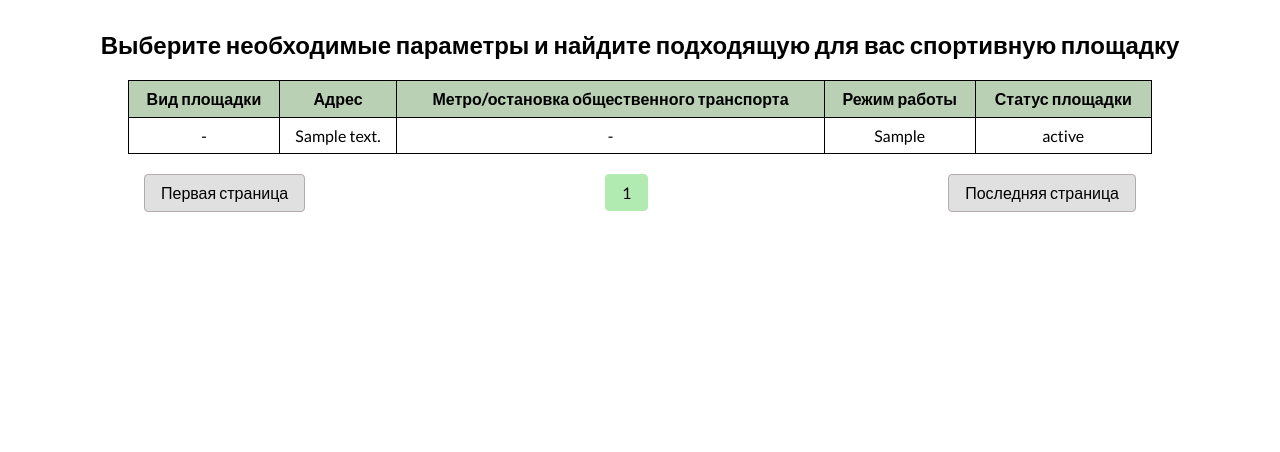
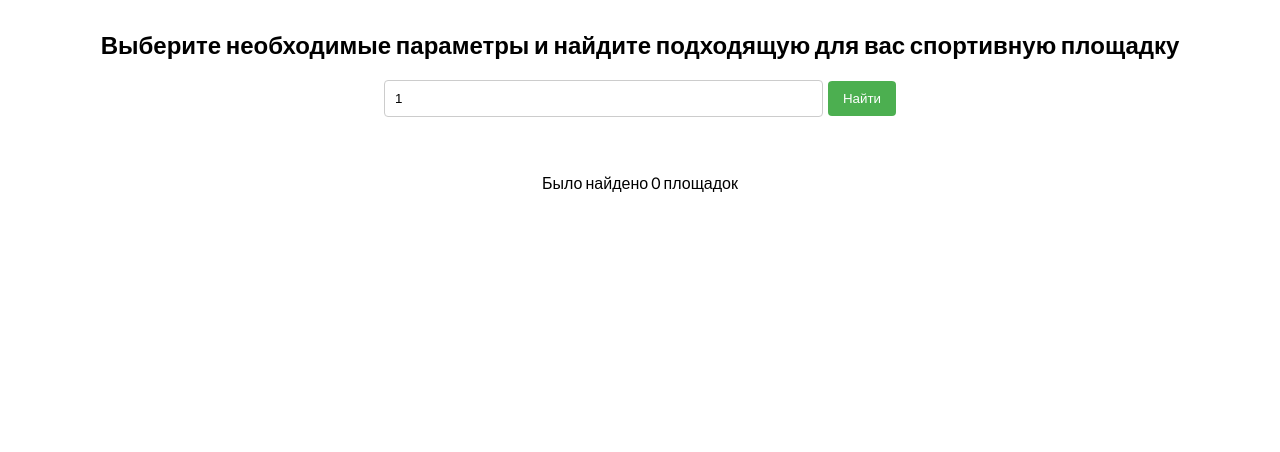
Before and after one commit to Li18ko/Course-Project, a PHP site: page /?search=1 in a window 1280 px wide. Shown: the part 173-625 px from the top of the page. Run offline with PHP 8.4, Linux system fonts and the light colour scheme; tables that the repository leaves empty or names only in its code hold one stand-in row (values such as "Sample post"); data that the repository does not hold is empty.

Commit message:
поисковая строка + вывод количество найденных площадок

```diff
--- a/index.php
+++ b/index.php
@@ -6,6 +6,7 @@ include 'db.php';
 
 <!DOCTYPE html>
 <html lang="en">
+
 <head>
     <meta charset="UTF-8">
     <meta name="viewport" content="width=device-width, initial-scale=1.0">
@@ -16,6 +17,7 @@ include 'db.php';
     <link href="https://fonts.googleapis.com/css2?family=Lato&display=swap" rel="stylesheet">
     <link rel="icon" href="image\logo.svg" type="image/x-icon">
 </head>
+
 <body>
     <header>
         <div class="logo-container">
@@ -27,20 +29,53 @@ include 'db.php';
 
     <main>
         <h2>Выберите необходимые параметры и найдите подходящую для вас спортивную площадку</h2>
+
+        <div class="search-container">
+            <form action="index.php" method="GET">
+                <input type="text" name="search" placeholder="Поиск..." value="<?php echo isset($_GET['search']) ? htmlspecialchars($_GET['search']) : ''; ?>">
+                <input type="submit" value="Найти">
+            </form>
+        </div>
+
         <div class="info">
-            <table>
-                <tr class="table_header">
-                    <th>Вид площадки</th>
-                    <th>Адрес</th>
-                    <th>Метро/остановка общественного транспорта</th>
-                    <th>Режим работы</th>
-                    <th>Статус площадки</th>
-                </tr>
+            <?php
+            if (isset($_GET['search']) && !empty($_GET['search'])) {
+                $searchTerm = '%' . $_GET['search'] . '%';
 
-                <?php
-                $sql = "SELECT * FROM dataset";
-                $result = $mysql->query($sql);
+                $sql = "SELECT COUNT(*) AS total FROM dataset WHERE LOWER(typeSport) LIKE LOWER(?)
+                OR LOWER(address) LIKE LOWER(?)
+                OR LOWER(metro_transportStop) LIKE LOWER(?)
+                OR LOWER(schedule) LIKE LOWER(?)
+                OR LOWER(status) LIKE LOWER(?)";
 
+                $stmt = $mysql->prepare($sql);
+                $stmt->bind_param('sssss', $searchTerm, $searchTerm, $searchTerm, $searchTerm, $searchTerm);
+                $stmt->execute();
+                $result = $stmt->get_result();
+                $row = $result->fetch_assoc();
+                $totalRecords = $row['total'];
+
+                $recordsPerPage = 10;
+                $totalPages = ceil($totalRecords / $recordsPerPage);
+
+                $currentPage = isset($_GET['page']) ? $_GET['page'] : 1;
+                $offset = ($currentPage - 1) * $recordsPerPage;
+
+                $sql = "SELECT * FROM dataset WHERE LOWER(typeSport) LIKE LOWER(?)
+                OR LOWER(address) LIKE LOWER(?)
+                OR LOWER(metro_transportStop) LIKE LOWER(?)
+                OR LOWER(schedule) LIKE LOWER(?)
+                OR LOWER(status) LIKE LOWER(?)
+                LIMIT $offset, $recordsPerPage";
+
+                $stmt = $mysql->prepare($sql);
+                $stmt->bind_param('sssss', $searchTerm, $searchTerm, $searchTerm, $searchTerm, $searchTerm);
+                $stmt->execute();
+                $result = $stmt->get_result();
+
+                $modalId = "";
+
+            } else {
                 $sql = "SELECT COUNT(*) AS total FROM dataset";
                 $result = $mysql->query($sql);
                 $row = $result->fetch_assoc();
@@ -55,9 +90,42 @@ include 'db.php';
                 $sql = "SELECT * FROM dataset LIMIT $offset, $recordsPerPage";
                 $result = $mysql->query($sql);
                 $modalId = "";
+            }
 
+            if ($totalRecords < 0) {
+                return "Некорректное значение";
+            }
+
+            $pluralForm = "";
+            $x = "";
+
+            if ($totalRecords % 10 === 1 && $totalRecords % 100 !== 11) {
+                $pluralForm = "площадка";
+                $x = "Была найдена ";
+            } elseif (($totalRecords % 10 >= 2 && $totalRecords % 10 <= 4) && ($totalRecords % 100 < 12 || $totalRecords % 100 > 14)) {
+                $pluralForm = "площадки";
+                $x = "Были найдены ";
+            } elseif ($totalRecords % 10 === 0 || ($totalRecords % 10 >= 5 && $totalRecords % 10 <= 9) || ($totalRecords % 100 >= 11 && $totalRecords % 100 <= 14)) {
+                $pluralForm = "площадок";
+                $x = "Было найдено ";
+            }
+
+            echo '<p>' . $x . ' ' . $totalRecords . ' ' .$pluralForm . '</p>';
+
+            if ($totalRecords != 0){
+            ?>
+            <table>
+                <tr class="table_header">
+                    <th>Вид площадки</th>
+                    <th>Адрес</th>
+                    <th>Метро/остановка общественного транспорта</th>
+                    <th>Режим работы</th>
+                    <th>Статус площадки</th>
+                </tr>
+
+                <?php
                 if ($result->num_rows > 0) {
-                    while($row = $result->fetch_assoc()) {
+                    while ($row = $result->fetch_assoc()) {
                         $modalId = "modal" . $row["id"];
                         echo '<tr data-modal-id="' . $modalId . '" class="line_table">';
                         echo '<td>' . (!empty($row["typeSport"]) ? $row["typeSport"] : '-') . '</td>';
@@ -81,10 +149,10 @@ include 'db.php';
                         echo '        <p class="parameters"><strong>Статус: </strong>' . (!empty($row["status"]) ? $row["status"] : '-') . '</p>';
                         echo '        <p class="parameters"><strong>Время работы: </strong>' . (!empty($row["schedule"]) ? $row["schedule"] : '-') . '</p>';
                         echo '        <p class="parameters"><strong>Доступность для лиц с нарушениями здоровья: </strong>' . (!empty($row["accessibilityPeopleDisabilities"]) ? $row["accessibilityPeopleDisabilities"] : '-') . '</p>';
-                        echo '        <p class="parameters"><strong>Наличие проката инвентаря: </strong>' . ($row["availabilityRentalEquipment"] == 'ЛОЖЬ'? 'Нет' : 'Да') . '</p>';
-                        echo '        <p class="parameters"><strong>Наличие услуг инструктора: </strong>' . ($row["availabilityInstructorServices"] == 'ЛОЖЬ'? 'Нет' : 'Да') . '</p>';
-                        echo '        <p class="parameters"><strong>Наличие помещения для переодевания: </strong>' . ($row["availabilityChangingRoom"] == 'ЛОЖЬ'? 'Нет' : 'Да') . '</p>';
-                        echo '        <p class="parameters"><strong>Наличие камеры хранения: </strong>' . ($row["availabilityStorageRoom"] == 'ЛОЖЬ'? 'Нет' : 'Да') . '</p>';
+                        echo '        <p class="parameters"><strong>Наличие проката инвентаря: </strong>' . ($row["availabilityRentalEquipment"] == 'ЛОЖЬ' ? 'Нет' : 'Да') . '</p>';
+                        echo '        <p class="parameters"><strong>Наличие услуг инструктора: </strong>' . ($row["availabilityInstructorServices"] == 'ЛОЖЬ' ? 'Нет' : 'Да') . '</p>';
+                        echo '        <p class="parameters"><strong>Наличие помещения для переодевания: </strong>' . ($row["availabilityChangingRoom"] == 'ЛОЖЬ' ? 'Нет' : 'Да') . '</p>';
+                        echo '        <p class="parameters"><strong>Наличие камеры хранения: </strong>' . ($row["availabilityStorageRoom"] == 'ЛОЖЬ' ? 'Нет' : 'Да') . '</p>';
                         echo '        <p class="parameters"><strong>Иные услуги (перечень): </strong>' . (!empty($row["otherServices "]) ? $row["otherServices "] : '-') . '</p>';
                         echo '    </div>';
                         echo '</div>';
@@ -92,6 +160,11 @@ include 'db.php';
                 }
                 ?>
             </table>
+            <?php
+            }
+            ?>
+            <br>
+            <br>
         </div>
 
         <div class="pagination">
@@ -102,13 +175,17 @@ include 'db.php';
             $startPage = max(1, $currentPage - 1);
             $endPage = min($totalPages, $currentPage + 1);
 
-            echo '<a class="btn first-page-btn" href="?page=1">Первая страница</a>';
-            for ($i = $startPage; $i <= $endPage; $i++) {
-                echo '<a class="btn ' . ($i == $currentPage ? 'active' : '') . '" href="?page=' . $i . '">' . $i . '</a>';
-            }
-            echo '<a class="btn last-page-btn" href="?page=' . $totalPages . '">Последняя страница</a>';
+            if ($totalPages != 0){
+                echo '<a class="btn first-page-btn" href="?page=1&search=' . urlencode($_GET['search']) . '">Первая страница</a>';
+                for ($i = $startPage; $i <= $endPage; $i++) {
+                    echo '<a class="btn ' . ($i == $currentPage ? 'active' : '') . '" href="?page=' . $i . '&search=' . urlencode($_GET['search']) . '">' . $i . '</a>';
+                }
+                echo '<a class="btn last-page-btn" href="?page=' . $totalPages . '&search=' . urlencode($_GET['search']) . '">Последняя страница</a>';
+                }
             ?>
         </div>
+        <br>
+
     </main>
 
     <footer>
@@ -118,4 +195,5 @@ include 'db.php';
     <script src="script.js"></script>
 
 </body>
+
 </html>
--- a/script.js
+++ b/script.js
@@ -1,4 +1,4 @@
-document.addEventListener('DOMContentLoaded', function() {
+document.addEventListener('DOMContentLoaded', function () {
   var closeBtns = document.querySelectorAll('.close');
 
   function openModal(modalId) {
@@ -11,22 +11,19 @@ document.addEventListener('DOMContentLoaded', function() {
     modal.style.display = 'none';
   }
 
-    // Добавляем обработчик события для каждой строки таблицы
   var tableRows = document.querySelectorAll('.line_table');
-    tableRows.forEach(function(row) {
-      row.addEventListener('click', function() {
+  tableRows.forEach(function (row) {
+    row.addEventListener('click', function () {
       var modalId = this.getAttribute('data-modal-id');
       openModal(modalId);
     });
   });
 
-    // Добавляем обработчик события для каждой кнопки закрытия
-    closeBtns.forEach(function(btn) {
+  closeBtns.forEach(function (btn) {
     btn.addEventListener('click', closeModal);
   });
 
-    // Добавляем обработчик события для закрытия модального окна при клике вне его области
-    window.addEventListener('click', function(event) {
+  window.addEventListener('click', function (event) {
     if (event.target.classList.contains('modal')) {
       event.target.style.display = 'none';
     }
--- a/styless.css
+++ b/styless.css
@@ -188,3 +188,40 @@ th, td {
 .parameters strong{
     font-weight: bold;
 }
+
+.search-container {
+    display: flex;
+    justify-content: center;
+    align-items: center;
+    margin-bottom: 20px;
+}
+
+.search-container form{
+    display: flex;
+    justify-content: center;
+    align-items: center;
+    width: 40%;
+    margin-bottom: 20px;
+}
+
+input[type="text"] {
+    flex: 90%;
+    padding: 10px;
+    border: 1px solid #ccc;
+    border-radius: 4px;
+    margin-right: 5px;
+}
+
+input[type="submit"] {
+    flex: 10%;
+    padding: 10px 15px;
+    background-color: #4CAF50;
+    color: #fff;
+    border: none;
+    border-radius: 4px;
+    cursor: pointer;
+}
+
+input[type="submit"]:hover {
+    background-color: #45a049;
+}
```
Lines whose indentation alone changed are shown as unchanged.
